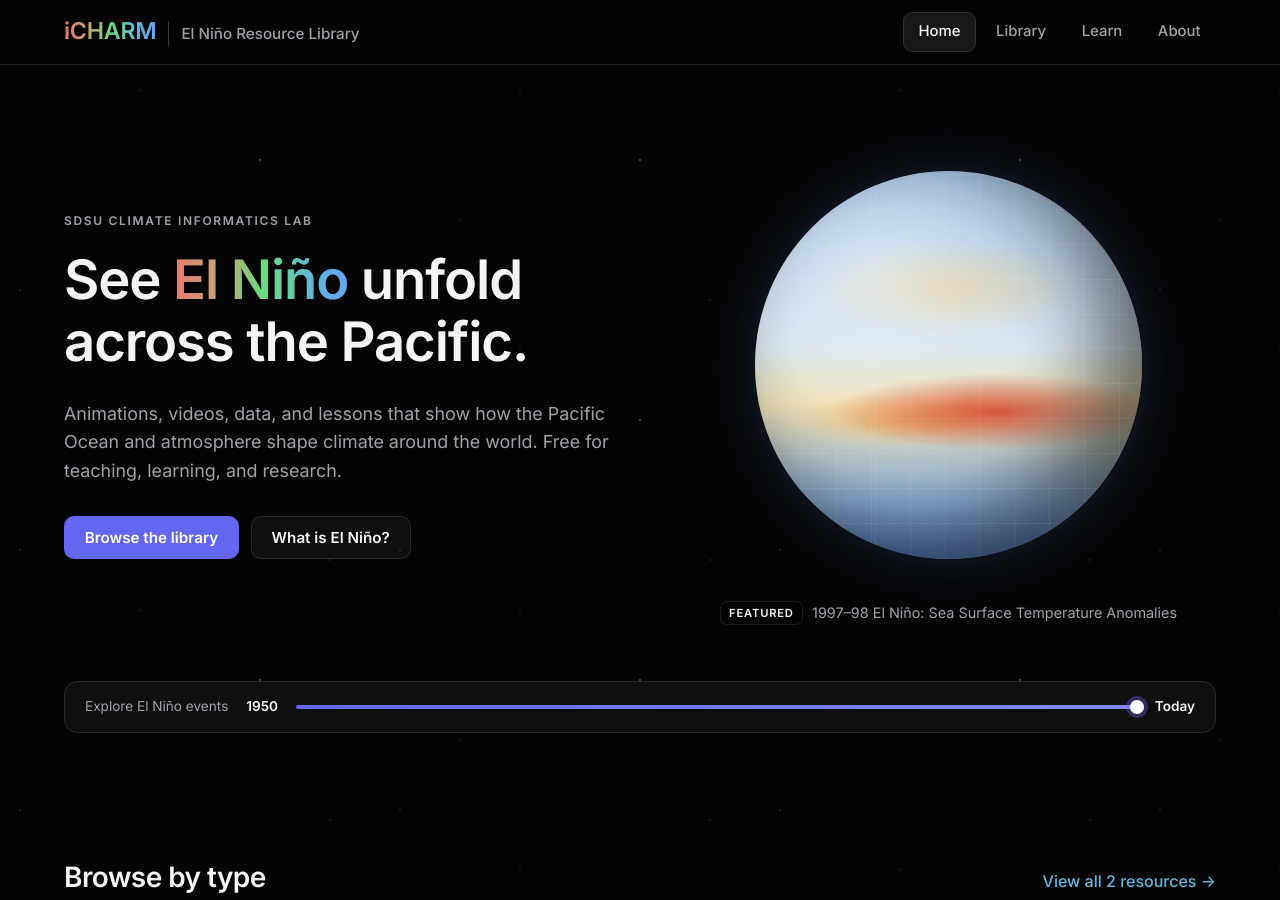
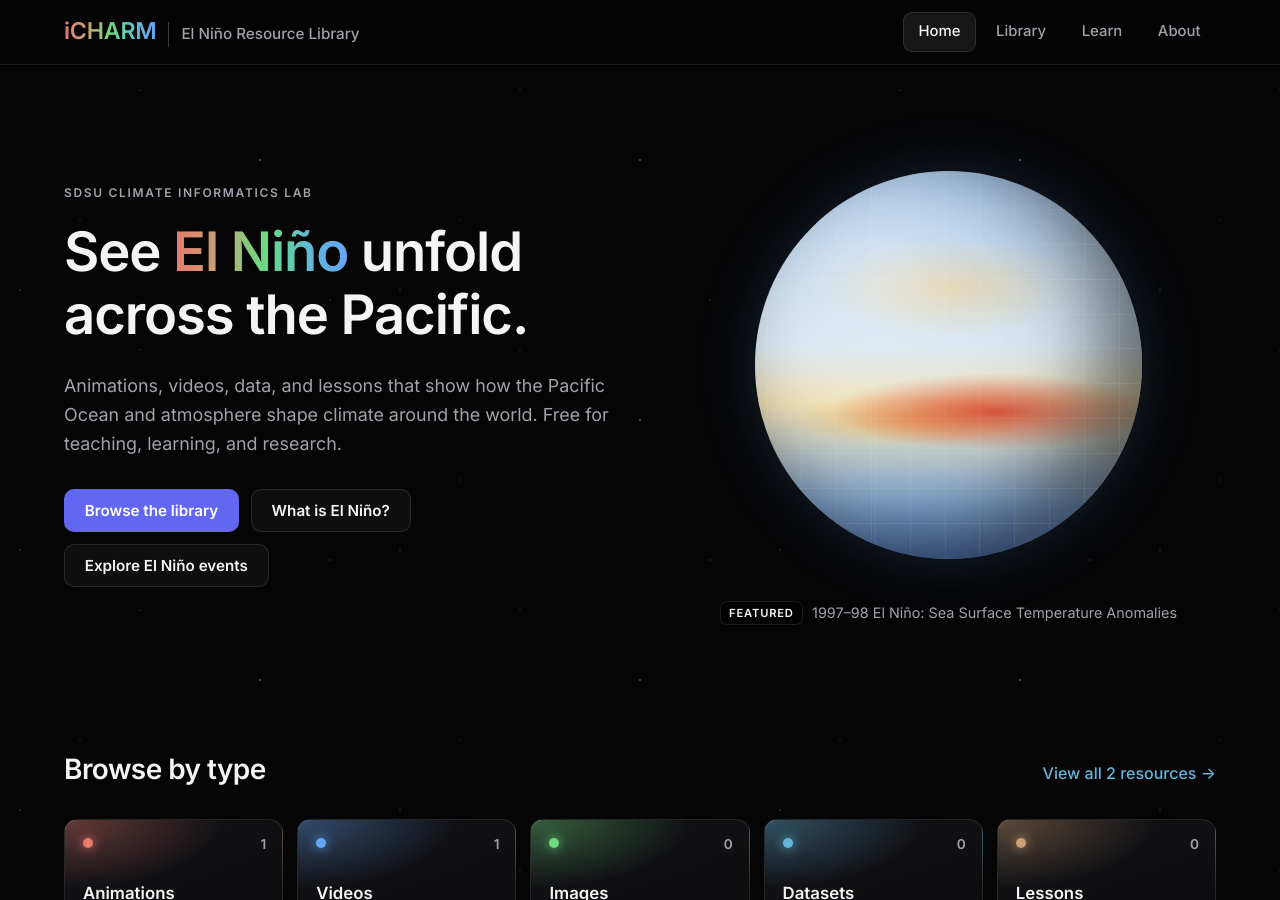
Before and after one commit to WaverleyMoody/El_Nino_SDSU, a Jekyll site: the page built from index.html, in a window 1280 px wide and 900 px high. Built offline with Jekyll 4.4.1, drawn with Linux system fonts in a browser that asks for light colours.

Commit message:
Remove timeline section from index.html
Removed the timeline section for El Niño events.

```diff
--- a/index.html
+++ b/index.html
@@ -10,20 +10,13 @@ title: Home
       <div class="hero-actions">
         <a class="btn btn-primary" href="{{ '/library/' | relative_url }}">Browse the library</a>
         <a class="btn btn-ghost-light" href="{{ '/learn/' | relative_url }}">What is El Niño?</a>
+        <a class="btn btn-ghost-light" href="{{ '/library/' | relative_url }}?topic=Historical%20Events">Explore El Niño events</a>
       </div>
     </div>
     {% assign hero = site.resources | where: "hero", true | first %}
     <a class="hero-feature" href="{% if hero %}{{ hero.url | relative_url }}{% else %}{{ '/library/' | relative_url }}{% endif %}">
       <div class="hero-media" aria-hidden="true"><div class="globe"></div></div>
       <p class="hero-caption"><span class="badge">Featured</span> {% if hero %}{{ hero.title }}{% else %}Featured animation{% endif %}</p>
-    </a>
-  </div>
-  <div class="wrap">
-    <a class="timeline" href="{{ '/library/' | relative_url }}?topic=Historical%20Events">
-      <span>Explore El Niño events</span>
-      <span><strong>1950</strong></span>
-      <div class="timeline-track" aria-hidden="true"></div>
-      <span><strong>Today</strong></span>
     </a>
   </div>
 </section>
```
